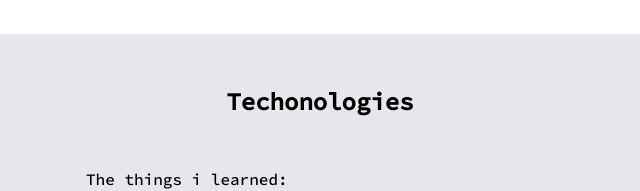
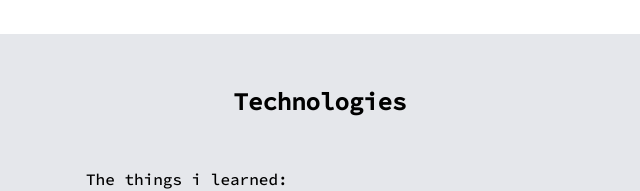
Before and after one commit to Neerajd3vv/neeraj-website-repo, a plain HTML site: page index.html in a window 1280 px wide. Shown: the part 609-800 px from the top of the page, 308-948 px from the left. Drawn offline with Linux system fonts and the light colour scheme; a web font is replaced by a local one.

Commit message:
spelling correction

```diff
--- a/index.html
+++ b/index.html
@@ -36,7 +36,7 @@
     <section class="section ow">
         <div class="container container-center">
 
-            <h1>Techonologies</h3>
+            <h1>Technologies</h3>
             <p >The things i learned: </p>
             <ul>
                 <li>
```
